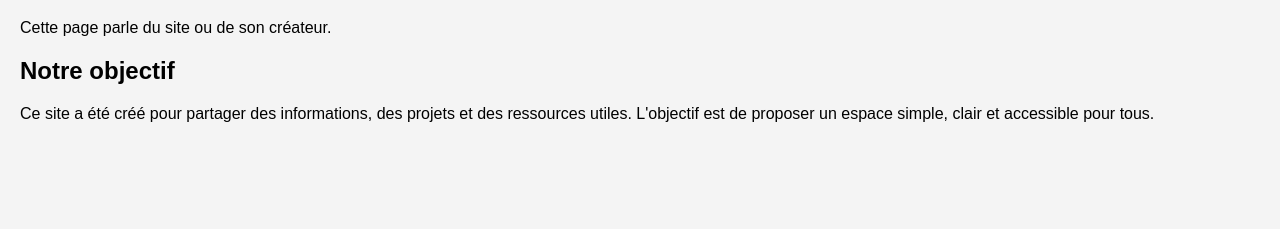
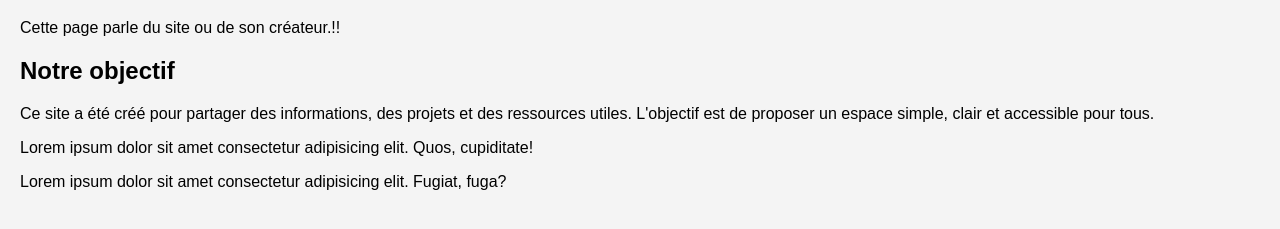
Before and after one commit to Soukaid/testgit, a plain HTML site: page about.html in a window 1280 px wide. Shown: the part 119-348 px from the top of the page. Drawn offline with Linux system fonts and the light colour scheme.

Commit message:
ajouter paragraphe

```diff
--- a/about.html
+++ b/about.html
@@ -50,9 +50,13 @@
     <div class="container">
         <h1>À propos</h1>
 
-        <p>Cette page parle du site ou de son créateur.</p>
+        <p>Cette page parle du site ou de son créateur.!!</p>
 
         <h2>Notre objectif</h2>
         <p>
             Ce site a été créé pour partager des informations, des projets et des ressources utiles.
-            L'objectif est de proposer un espace simple, clair et accessible pour tous.
+            L'objectif est de proposer un espace simple, clair et accessible pour tous. </p>
+            <p>Lorem ipsum dolor sit amet consectetur adipisicing elit. Quos, cupiditate!</p>
+
+
+        <p>Lorem ipsum dolor sit amet consectetur adipisicing elit. Fugiat, fuga?</p>
```
